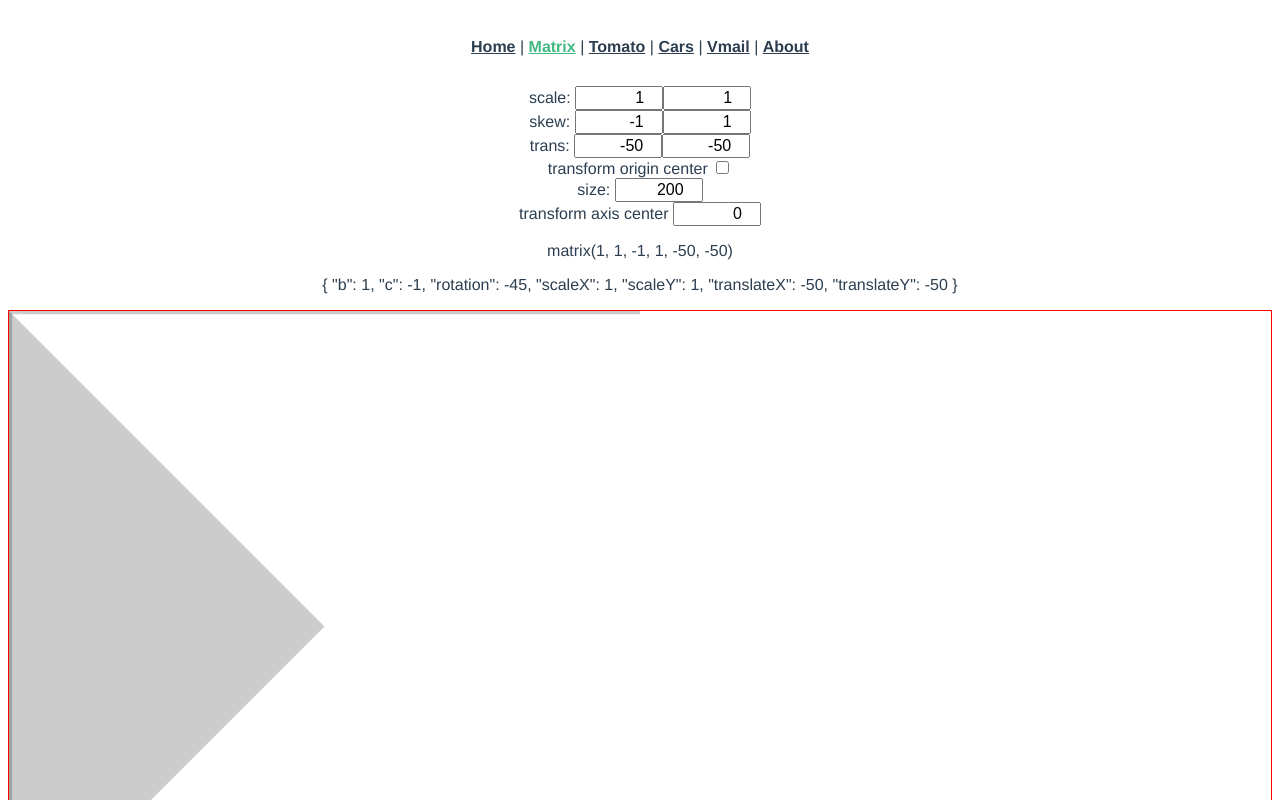
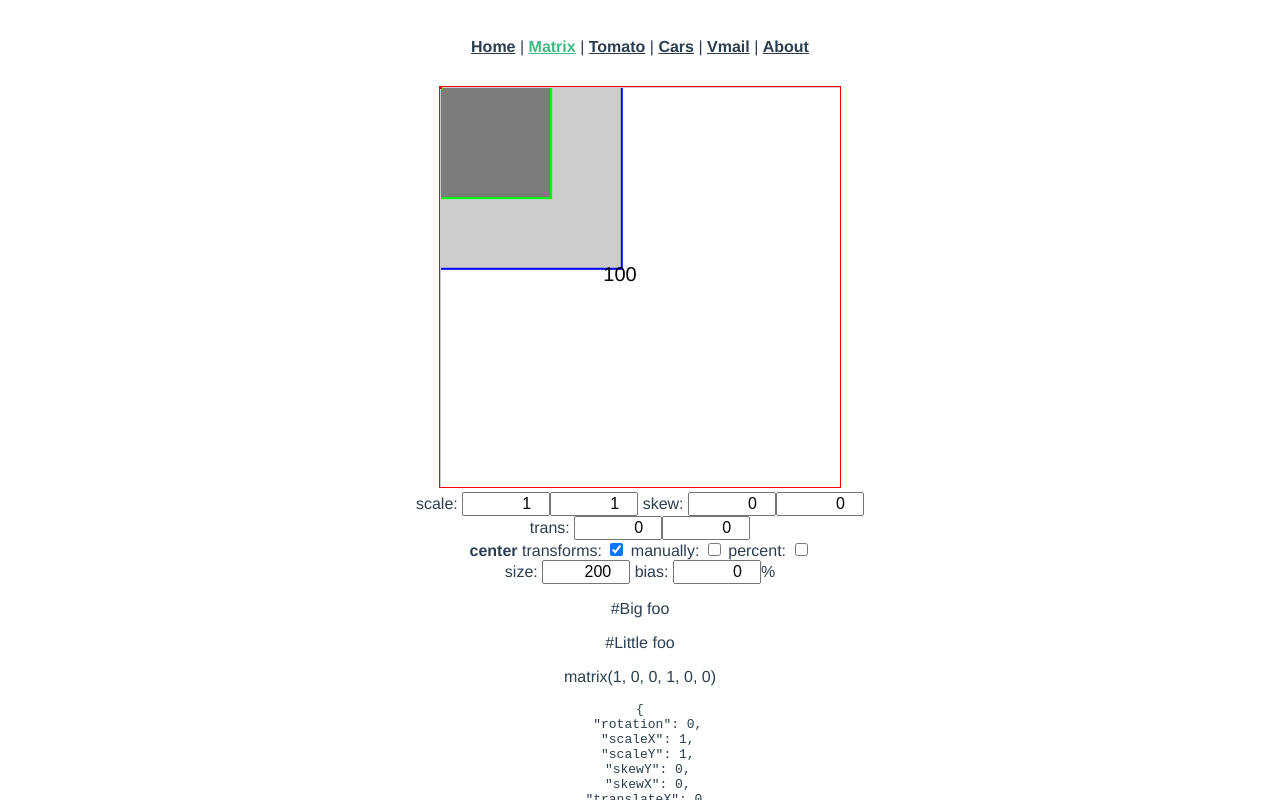
Before and after one commit to dvdrtrgn/muse3, a Vue app: page /matrix in a window 1280 px wide. Shown: the top 800 px of the page. Built offline with nearby package versions, Linux system fonts and the light colour scheme.

Commit message:
Enhance testing

```diff
--- a/src/views/calc/Matrix.vue
+++ b/src/views/calc/Matrix.vue
@@ -1,10 +1,35 @@
 <template>
+  <svg id="Bounds" :viewBox="vbox">
+    <g id="Big" :transform="matrix" :transform-origin="tranny">
+      <rect
+        :x="placeAt(size1)"
+        :y="placeAt(size1)"
+        :width="size1"
+        :height="size1"
+        style="fill: rgba(0,0,0,0.2)"
+      ></rect>
+      <DotSvg />
+    </g>
+    <g id="Little" :transform="matrix" :transform-origin="tranny">
+      <rect
+        class="main"
+        :x="placeAt(size2)"
+        :y="placeAt(size2)"
+        :width="size2"
+        :height="size2"
+        style="fill: rgba(0,0,0,0.4)"
+      ></rect>
+      <DotSvg />
+    </g>
+    <MetaSvg :size="size" :offset="offset" />
+    <DotSvg />
+  </svg>
+
+  <form>
     <label>
       scale:
       <input type="number" step="0.1" v-model.number="scaleX" />
       <input type="number" step="0.1" v-model.number="scaleY" />
-  </label>
-  <label>
       skew:
       <input type="number" step="0.1" v-model.number="skewX" />
       <input type="number" step="0.1" v-model.number="skewY" />
@@ -15,101 +40,111 @@
       <input type="number" step="10" v-model.number="transY" />
     </label>
     <label>
-    transform origin center
-    <input type="checkbox" v-model="checkbox" />
+      <b>center</b>
+      transforms:
+      <input type="checkbox" v-model="centerTransform" />
+      manually:
+      <input type="checkbox" v-model="centerBoxes" />
+      percent:
+      <input type="checkbox" v-model="byPercent" />
     </label>
     <label>
       size:
       <input type="number" step="10" v-model.number="size" />
+      bias:
+      <input type="number" step="10" v-model="bias" />%
     </label>
-  <label>
-    transform axis center
-    <input type="number" step="0.1" v-model="adjust" />
-  </label>
+  </form>
 
+  <p>#Big {{ getTrans('#Big') }}</p>
+  <p>#Little {{ getTrans('#Little') }}</p>
   <p>{{ matrix }}</p>
-  <p>{{ dematrix }}</p>
-
-  <div></div>
-  <svg
-    :viewBox="vbox"
-    :transform-origin="tranny"
-    xmlns="http://www.w3.org/2000/svg"
-  >
-    <text style="text-anchor: middle; font-size: 10px;" x="-5" y="-3">0</text>
-    <text style="text-anchor: middle; font-size: 10px;" x="90" y="97">100</text>
-    <line style="stroke: #ccc;" x1="-100" y1="0" x2="100" y2="0"></line>
-    <line style="stroke: #ccc;" x1="0" y1="-100" x2="0" y2="100"></line>
-
-    <g :transform="matrix" :transform-origin="tranny">
-      <rect
-        x="0"
-        y="0"
-        width="100"
-        height="100"
-        style="fill: rgba(0,0,0,0.2)"
-      ></rect>
-    </g>
-    <g :transform="matrix" :transform-origin="tranny">
-      <rect
-        x="0"
-        y="0"
-        width="50"
-        height="50"
-        style="fill: rgba(0,0,0,0.4)"
-      ></rect>
-    </g>
-  </svg>
+  <pre>{{ dematrix }}</pre>
 </template>
 
 <script>
+  import MetaSvg from './components/MetaSvg.vue';
+  import DotSvg from './components/DotSvg.vue';
   import dematrix from './components/dematrix.js';
   window.dematrix = dematrix;
 
   export default {
+    components: { DotSvg, MetaSvg },
     data() {
       return {
         scaleX: 1,
         scaleY: 1,
-        skewX: -1,
-        skewY: 1,
-        transX: -50,
-        transY: -50,
-        checkbox: false,
+        skewX: 0,
+        skewY: 0,
+        transX: 0,
+        transY: 0,
         size: 200,
-        adjust: 0,
+        static: 100,
+        bias: 0,
+        centerTransform: true,
+        centerBoxes: false,
+        byPercent: false,
       };
     },
-    methods: {},
+    methods: {
+      getTrans(sel) {
+        let ele = document.querySelector(sel);
+        if (!ele) return 'foo';
+        return window.getComputedStyle(ele).getPropertyValue('transform');
+      },
+      placeAt(num) {
+        if (typeof num === 'string') num = parseFloat(num);
+        let val = this.centerBoxes ? -num / 2 : 0;
+
+        return val + (this.byPercent ? '%' : 0);
+      },
+    },
     computed: {
       tranny() {
-        return this.checkbox ? 'center center' : '';
+        return this.centerTransform ? 'center' : '';
       },
       matrix() {
         let o = this;
-        let m = `${o.scaleX}, ${o.skewY}, ${o.skewX}, ${o.scaleY}, ${o.transX}, ${o.transY}`;
-        return `matrix(${m})`;
+        let m = [o.scaleX, o.skewY, o.skewX, o.scaleY, o.transX, o.transY];
+        return `matrix(${m.join(', ')})`;
       },
       dematrix() {
         return dematrix.parse(this.matrix);
       },
       offset() {
-        return this.size * this.adjust;
+        return this.size * (this.bias / 100);
       },
       vbox() {
-        return `${this.offset} ${this.offset} ${this.size} ${this.size}`;
+        return `${-this.offset} ${-this.offset} ${this.size} ${this.size}`;
+      },
+      size1() {
+        return this.static / 1.1 + (this.byPercent ? '%' : 0);
+      },
+      size2() {
+        return this.static / 1.8 + (this.byPercent ? '%' : 0);
       },
     },
   };
-  /*
-  {{ dematrix.parse('matrix(1, 2, 3, 4, 5, 6)') }}
-    matrix(a, b, c, d, tx, ty)
-    is a shorthand for
-    matrix3d(a, b, 0, 0, c, d, 0, 0, 0, 0, 1, 0, tx, ty, 0, 1).
-  */
 </script>
 
 <style>
+  line {
+    stroke: #ccc;
+  }
+  text {
+    font-size: 10px;
+    text-anchor: middle;
+  }
+  #Big {
+    stroke: blue;
+  }
+  #Little {
+    stroke: lime;
+  }
+  #Bounds {
+    margin: auto;
+    width: 400px;
+  }
   svg {
     border: 1px solid red;
   }
--- /dev/null
+++ b/src/views/calc/components/DotSvg.vue
@@ -0,0 +1,10 @@
+<template>
+  <rect
+    class="origin"
+    x="-1"
+    y="-1"
+    width="2"
+    height="2"
+    style="fill: red"
+  ></rect>
+</template>
--- /dev/null
+++ b/src/views/calc/components/MetaSvg.vue
@@ -0,0 +1,17 @@
+<template>
+  <g id="Meta">
+    <line y1="0" y2="0" :x1="-offset" :x2="size - offset"></line>
+    <line x1="0" x2="0" :y1="-offset" :y2="size - offset"></line>
+    <text x="-87" y="-90">-100</text>
+    <text x="-5" y="-3">0</text>
+    <text x="90" y="97">100</text>
+  </g>
+</template>
+
+<script>
+  import { defineComponent } from '@vue/runtime-core';
+
+  export default defineComponent({
+    props: ['size', 'offset'],
+  });
+</script>
--- a/src/views/calc/components/dematrix.js
+++ b/src/views/calc/components/dematrix.js
@@ -2,15 +2,15 @@
   DeMatrix
   Take css transform gibberish; output sanity.
 */
-function DeMatrix(a, b, c, d, e, f) {
+function DeMatrix(zh, sy, sx, zv, tx, ty) {
   return {
-    b,
-    c,
-    rotation: Math.atan2(c, d) * (180 / Math.PI),
-    scaleX: a,
-    scaleY: d,
-    translateX: e,
-    translateY: f,
+    rotation: Math.atan2(sx, zv) * (180 / Math.PI),
+    scaleX: zh,
+    scaleY: zv,
+    skewY: sy,
+    skewX: sx,
+    translateX: tx,
+    translateY: ty,
   };
 }
 
@@ -24,3 +24,9 @@ DeMatrix.read2dCss = function(str) {
 };
 
 export default DeMatrix;
+
+  /*
+    matrix(a, b, c, d, tx, ty)
+    is a shorthand for
+    matrix3d(a, b, 0, 0, c, d, 0, 0, 0, 0, 1, 0, tx, ty, 0, 1).
+  */
```
Lines whose indentation alone changed are shown as unchanged.
